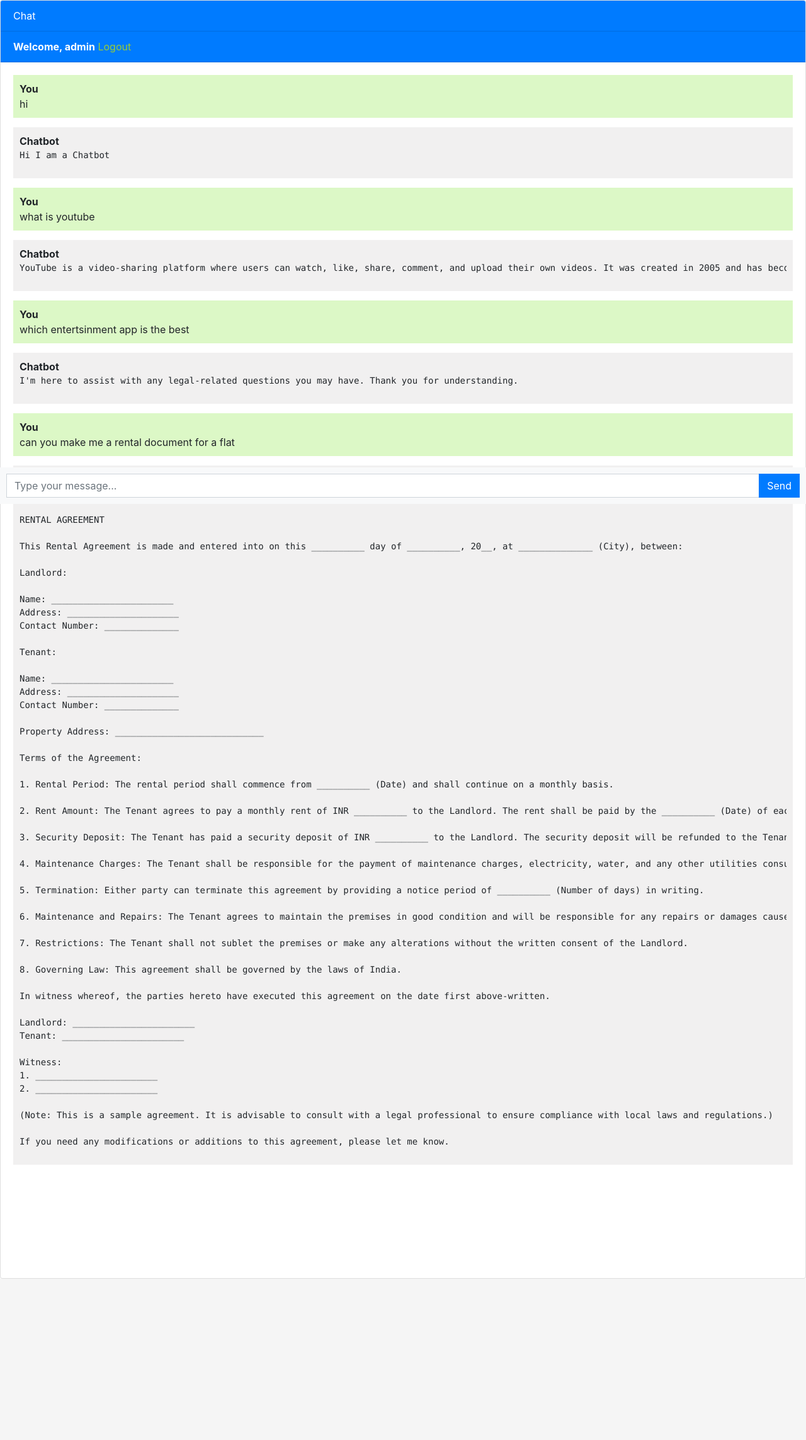
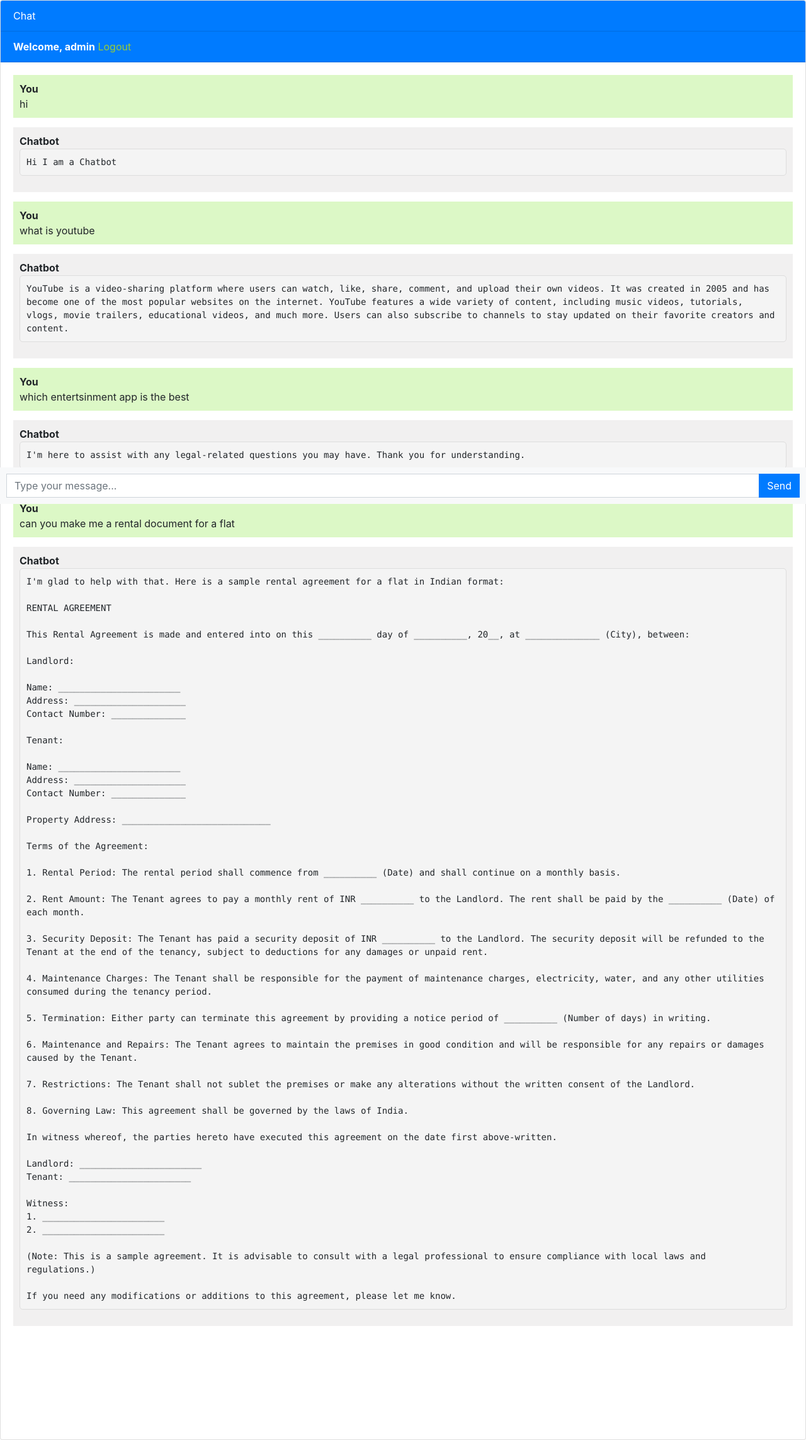
Before and after one commit to AzlaanShaikh/LegalNexa, a Django app: page / in a window 1280 px wide. Shown: the whole page at 63% size. Before the commit the page ends 2030 px from the top, so only its background shows below. Run offline with Django 5.2, Linux system fonts and the light colour scheme; a user stored in the database is signed in; data comes from the database, SQL or seed files in the repository; some libraries are stand-ins or nearby versions.

Commit message:
Textwrap css

```diff
--- a/template/chatbot.html
+++ b/template/chatbot.html
@@ -60,6 +60,15 @@
         height: 100%;
         display: flex;
         flex-direction: column;
+    }
+    .message-content pre {
+        white-space: pre-wrap; /* Preserve line breaks */
+        overflow-x: auto; /* Enable horizontal scroll if needed */
+        max-width: 100%; /* Limit width to prevent overflow */
+        padding: 10px; /* Add padding for better readability */
+        background-color: #f4f4f4; /* Add background color for contrast */
+        border: 1px solid #ddd; /* Add border for separation */
+        border-radius: 5px; /* Add border radius for rounded corners */
     }
 </style>
 {% endblock %}
```
